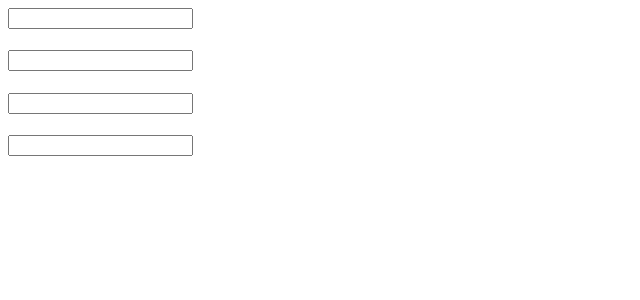
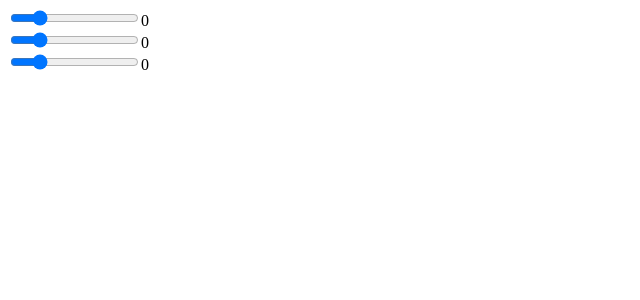
Before and after one commit to stjanis/react_fundamentals, a React app: page / in a window 1280 px wide. Shown: the top 300 px of the page, without its empty margins (0-640 px from the left). Built offline with nearby package versions, Linux system fonts and the light colour scheme.

Commit message:
7: using refs to access components

```diff
--- a/App.js
+++ b/App.js
@@ -1,51 +1,55 @@
 import React from 'react';
+import ReactDOM from 'react-dom';
 
-// unlike props which are meant to be passed in component as static values or methods
-// state is a collection of values that is meant to be managed by component itself
-
-// when one component renders another component this is what reacts refers to as
-// owner - ownee relationship, where parent component is also called a composit component
+// refs
+// refs are a way to reference an instance of a component from within react application
 
 // class component -- can have state
 class App extends React.Component {
-  // initialize state
   constructor() {
-    // super gives a context for "this" within our component
     super();
     this.state = {
-      txt: ''
+      red: 0,
+      green: 0,
+      blue: 0
     }
     this.update = this.update.bind(this)
   }
-  // to manage state
   update(e) {
-    //setState methods sets new state
-    this.setState({ txt: e.target.value });
+    this.setState({
+      red: ReactDOM.findDOMNode(this.refs.red).value,
+      green: ReactDOM.findDOMNode(this.refs.green).value,
+      blue: ReactDOM.findDOMNode(this.refs.blue).value
+    });
   }
   // in class component we will always have render method
   render() {
-    // input: triggering update on state
-    // h1: accessing the state value
     return (
       <div>
-        <Widget txt={ this.state.txt } update={ this.update } />
-        <Widget txt={ this.state.txt } update={ this.update } />
-        <Widget txt={ this.state.txt } update={ this.update } />
-        <Widget txt={ this.state.txt } update={ this.update } />
+        <Slider ref="red" update={ this.update } />
+        { this.state.red }
+        <br />
+        <Slider ref="green" update={ this.update } />
+        { this.state.green }
+        <br />
+        <Slider ref="blue" update={ this.update } />
+        { this.state.blue }
+        <br />
       </div>
     )
   }
 }
 
-// create a new component based on App component
-// this will be stateless component
-const Widget = (props) => {
-  return (
-    <div>
-      <input type="text" onChange={ props.update } />
-      <h1>{ props.txt }</h1>
-    </div>
-  )
+// !! refs will not work with stateless components
+class Slider extends React.Component {
+  render() {
+    return (
+        <input type="range"
+          min="0"
+          max="255"
+          onChange={ this.props.update } />
+    )
+  }
 }
 
 export default App
```
